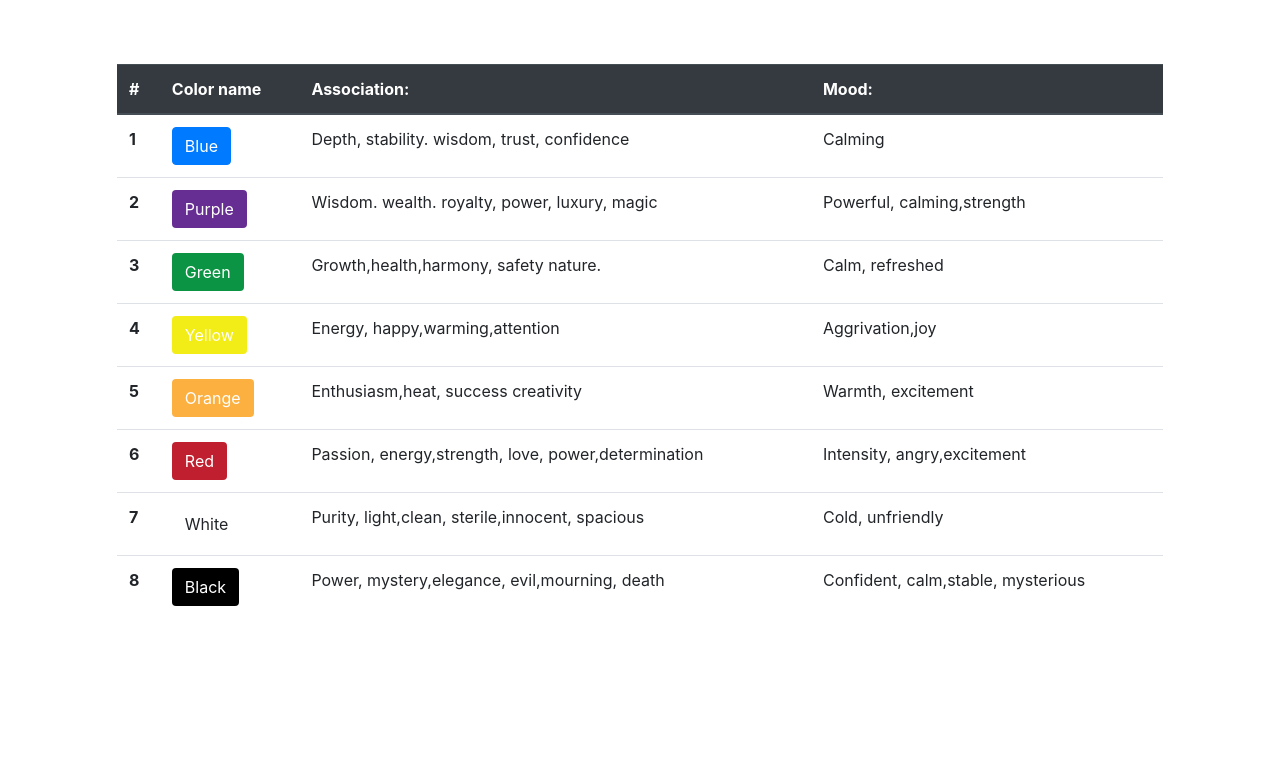
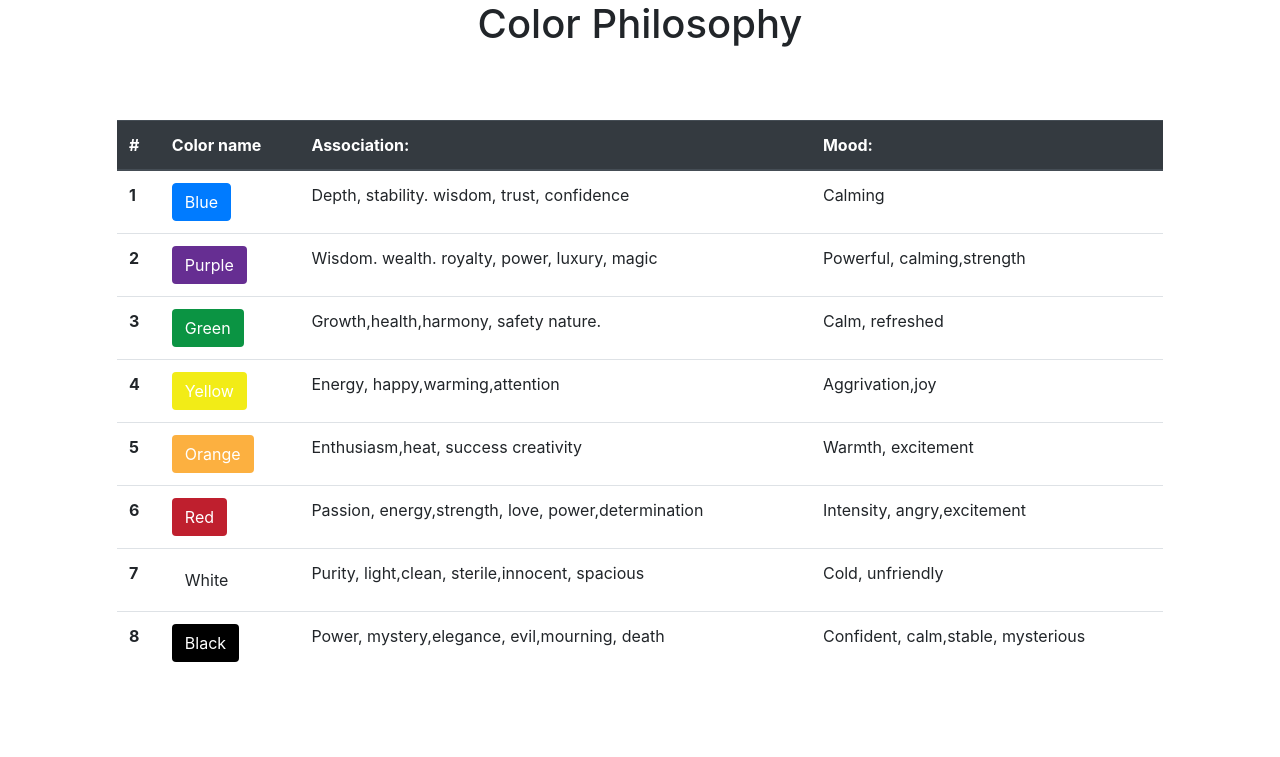
Before and after one commit to shaik80/color-philosophy, a plain HTML site: page index.html in a window 1280 px wide. Drawn offline with nearby package versions, Linux system fonts and the light colour scheme.

Commit message:
Update index.html

```diff
--- a/index.html
+++ b/index.html
@@ -14,7 +14,9 @@
   </head>
   <body>
       <div class="container">
-          <div class="jumbotron bg-white">
+          <h1 class="text-center">Color Philosophy</h1>
+        <div class="jumbotron bg-white">
+
                 <table class="table">
                         <thead class="thead-dark">
                           <tr>
```
